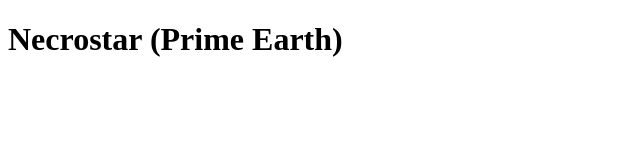
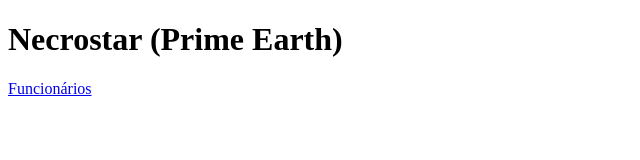
Before and after one commit to OlegAnt12/Eng-Soft-Aula_2024_04_30, a plain HTML site: page index.html in a window 1280 px wide. Shown: the whole page, without its empty margins (0-640 px from the left). Drawn offline with Linux system fonts and the light colour scheme.

Commit message:
terceira versão

```diff
--- a/index.html
+++ b/index.html
@@ -7,5 +7,6 @@
 </head>
 <body>
     <h1>Necrostar (Prime Earth)</h1>
+    <a href="funcionario.html">Funcionários</a>
 </body>
 </html>
```
